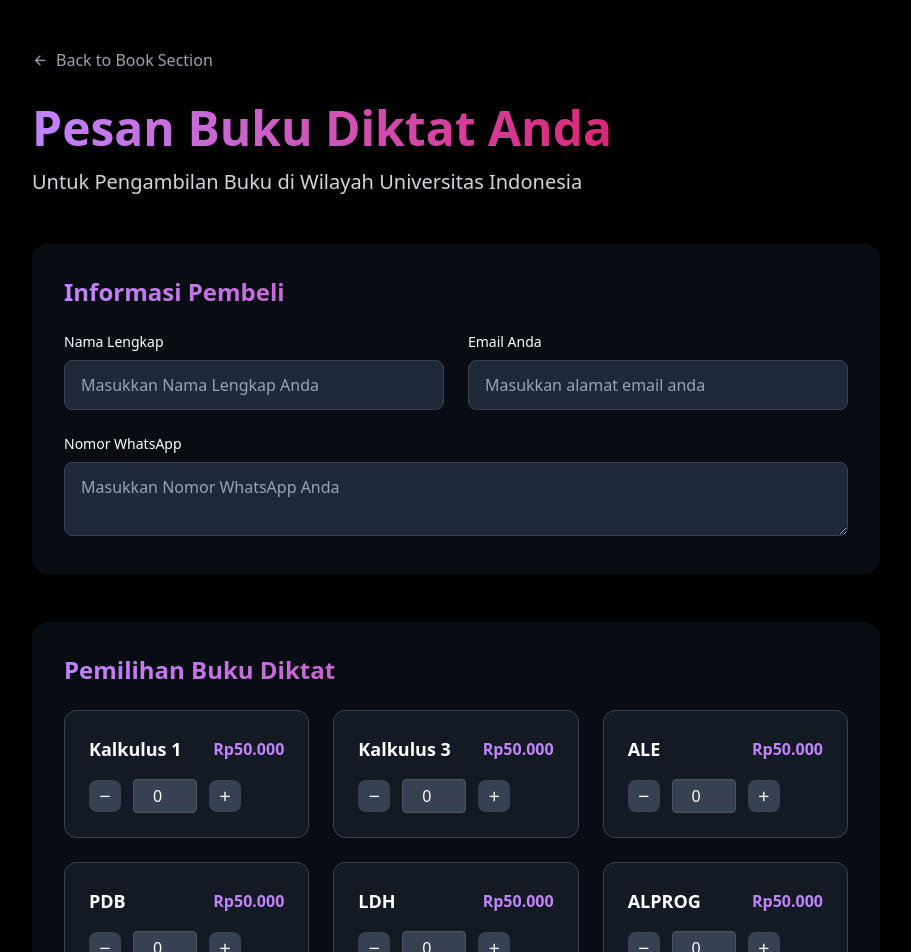
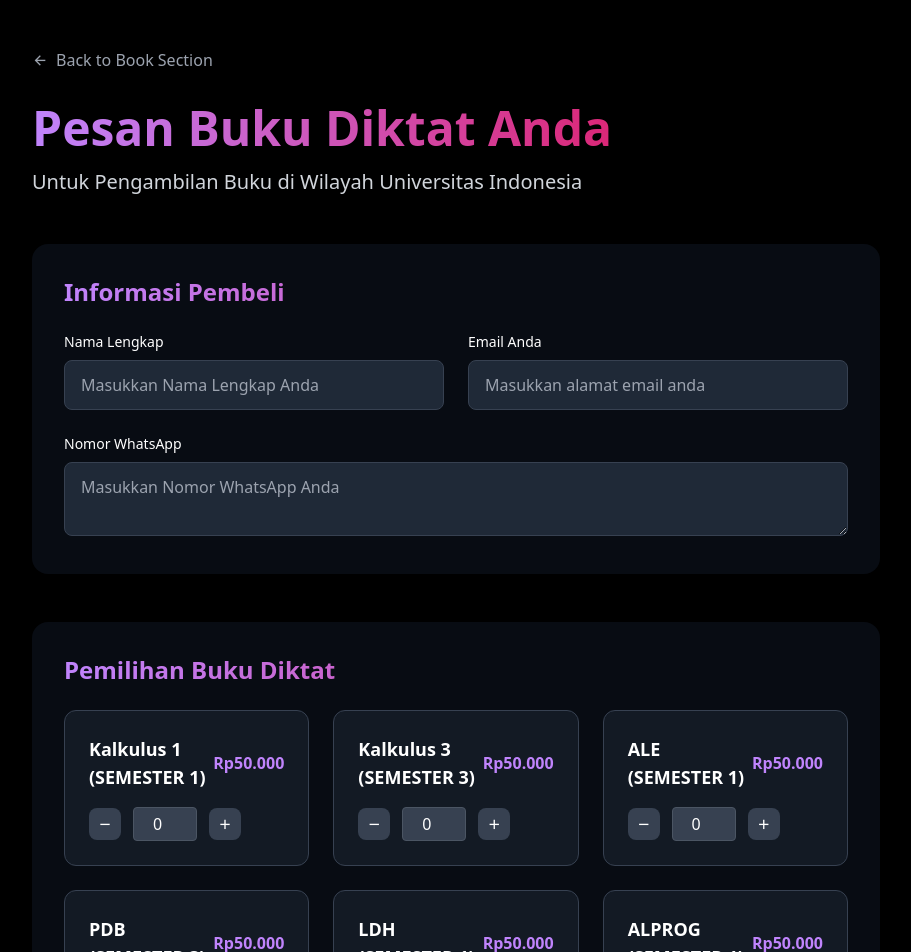
Before and after one commit to FeynmanProject/feynmanbookstore.github.io, a Next.js app: page /order in a window 1280 px wide. Shown: the top 952 px of the page, without its empty margins (184-1095 px from the left). Built offline with nearby package versions, Linux system fonts and the light colour scheme.

Commit message:
Update page.tsx

```diff
--- a/app/order/page.tsx
+++ b/app/order/page.tsx
@@ -5,13 +5,13 @@ import { useState } from 'react';
 import Link from 'next/link';
 
 const books = [
-  { id: 'bukuA', name: 'Kalkulus 1', price: 50000 },
-  { id: 'bukuB', name: 'Kalkulus 3', price: 50000 },
-  { id: 'bukuC', name: 'ALE', price: 50000 },
-  { id: 'bukuD', name: 'PDB', price: 50000 },
-  { id: 'bukuE', name: 'LDH', price: 50000 },
-  { id: 'bukuF', name: 'ALPROG', price: 50000 },
-  { id: 'bukuG', name: 'Matdas', price: 50000 }
+  { id: 'bukuA', name: 'Kalkulus 1 (SEMESTER 1)', price: 50000 },
+  { id: 'bukuB', name: 'Kalkulus 3 (SEMESTER 3)', price: 50000 },
+  { id: 'bukuC', name: 'ALE (SEMESTER 1)', price: 50000 },
+  { id: 'bukuD', name: 'PDB (SEMESTER 3)', price: 50000 },
+  { id: 'bukuE', name: 'LDH (SEMESTER 1)', price: 50000 },
+  { id: 'bukuF', name: 'ALPROG (SEMESTER 1)', price: 50000 },
+  { id: 'bukuG', name: 'Matdas (SEMESTER 1)', price: 50000 }
 ];
 
 const formatRupiah = (amount: number): string => {
```
